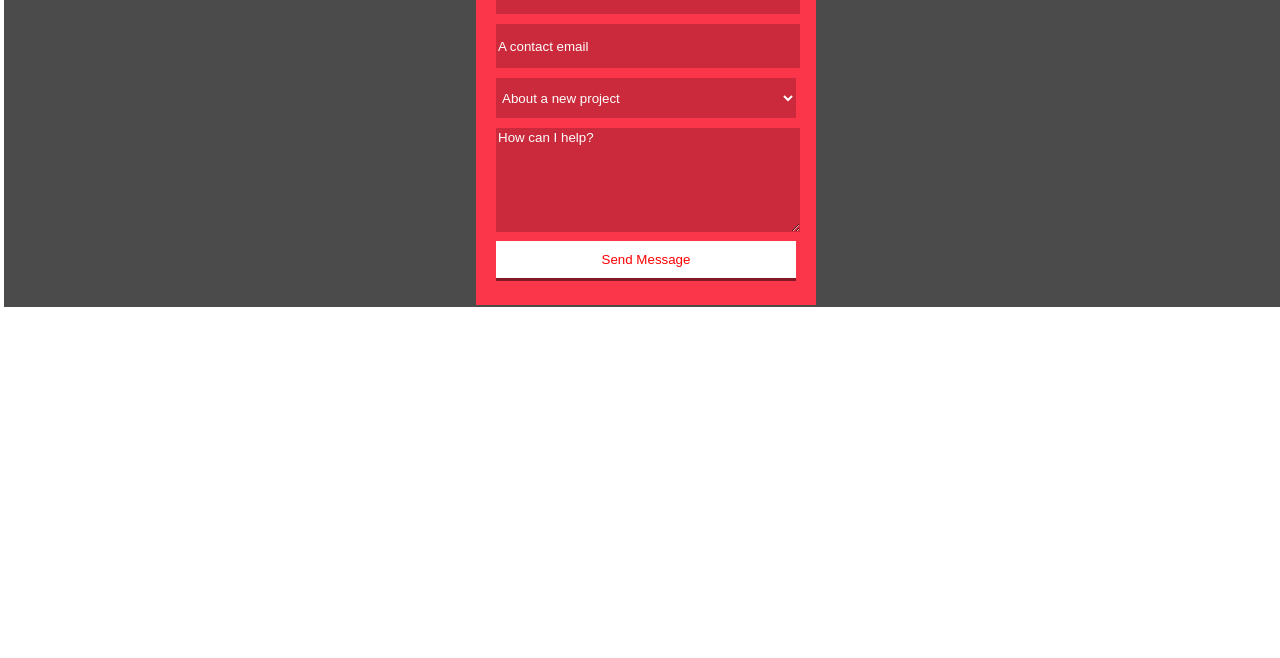
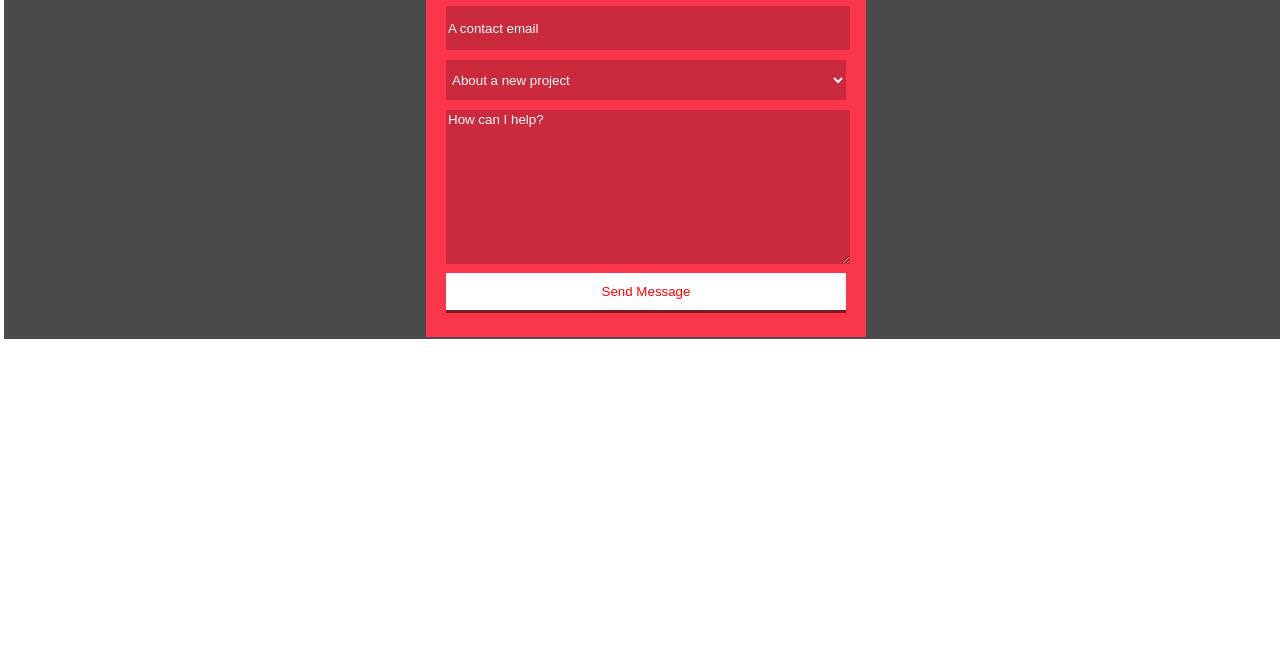
Before and after one commit to CadyKD/PerScholas, a plain HTML site: page HTML-CSS/HTML_CSS_2-example/index.html in a window 1280 px wide. Shown: the part 142-800 px from the top of the page. Drawn offline with Linux system fonts and the light colour scheme.

Commit message:
minor edits to html and css

```diff
--- a/HTML-CSS/HTML_CSS_2-example/index.html
+++ b/HTML-CSS/HTML_CSS_2-example/index.html
@@ -9,7 +9,6 @@
 <body>
 <div class="main">
 <form id="email-form">
-    <img src="">
     <h1>Get in touch</h1>
     <p>Good choice...</p>
     <input class="input-field" type="text" placeholder="Your name please" />
--- a/HTML-CSS/HTML_CSS_2-example/styles.css
+++ b/HTML-CSS/HTML_CSS_2-example/styles.css
@@ -5,18 +5,19 @@
 	border: none;
 	margin: auto;
     padding: 2px;
+	color: #FFFFFF;
 }
 
 h1, p {
 	text-align: center;
-	color: #FFFFFF;
 }
 
 #email-form {
-	width: 300px;
+	width: 400px;
 	background-color: #FB354A;
 	padding: 20px;
 }
+
 .main {
 	background-color: #4B4B4B;
 }
@@ -30,7 +31,6 @@ h1, p {
 	height: 40px;
 	margin: 5px 0;
 	text-align: left;
-	color: #FFFFFF;
 	background-color: #CA2A3B;
 }
 
@@ -39,12 +39,12 @@ h1, p {
 	height: 40px;
 	margin: 5px 0;
 	text-align: left;
-	color: #FFFFFF;
 	background-color: #CA2A3B;
 }
 
 .text-field {
-	height: 100px;
+	height: 150px;
+	width: 100%;
 	margin: 5px 0;
 	text-align: left;
 	background-color: #CA2A3B;
```
